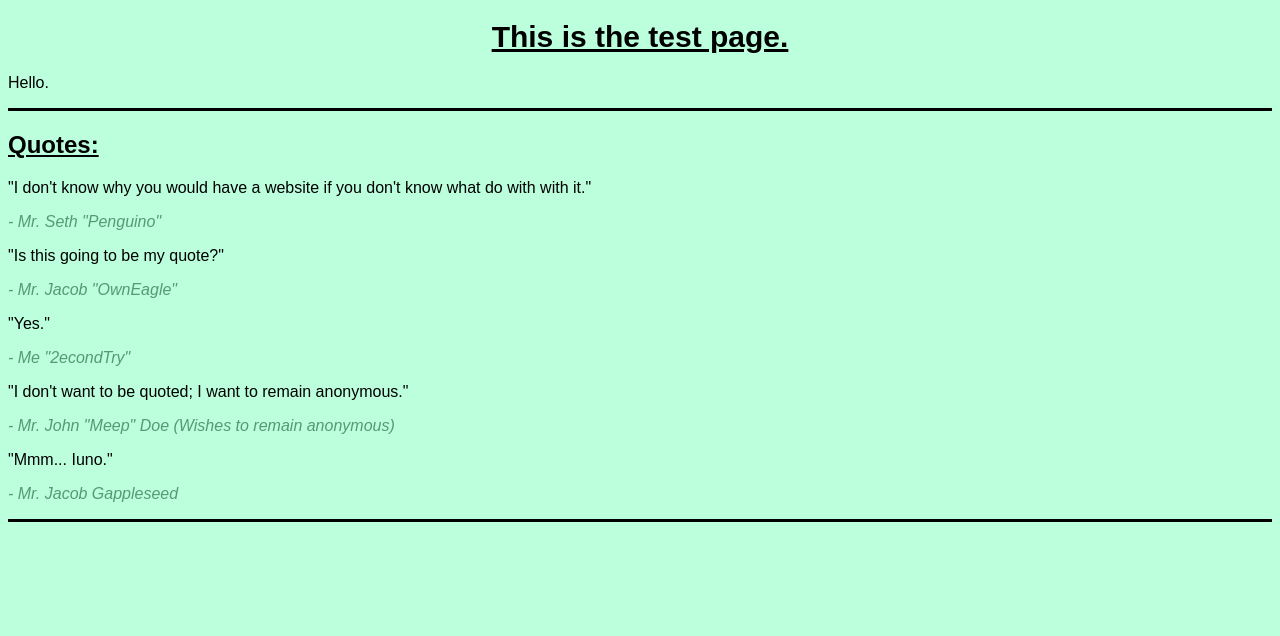
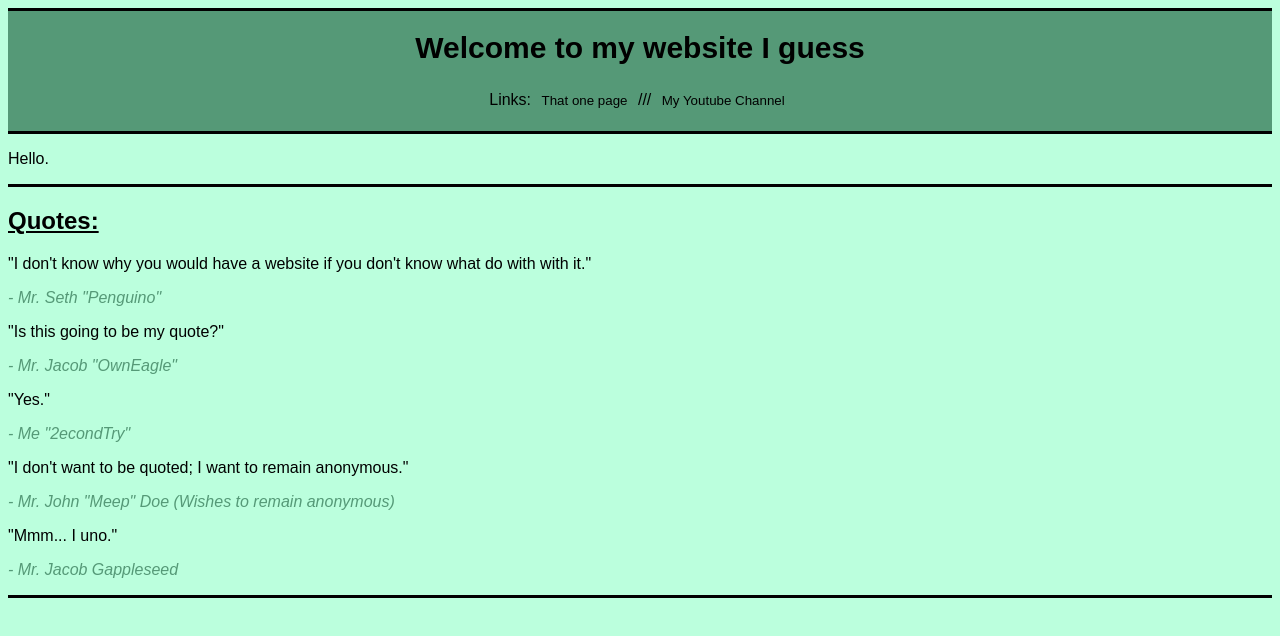
Before and after one commit to 2econdTry/2econdTry.github.io, a plain HTML site: page index.html in a window 1280 px wide. Drawn offline with Linux system fonts and the light colour scheme.

Commit message:
Added somewhat proper top bar
Overhauled the top part of the main page so that it has some links and a new color

```diff
--- a/index.html
+++ b/index.html
@@ -16,11 +16,43 @@ div {
 	border-style: solid hidden solid hidden;
 	border-color:#000000;
 }
-.qauthor {
+.qauthor{
 	color: #559977;
 }
+.topbar{
+	position: sticky;
+	background-color: #559977;
+	margin: none;
+	width: 100%;
+	color: #000000;
+	text-align: center;
+	cursor: default;
+}
+button.toplinks {
+	border: hidden;
+	font-family: "Bahnschrift", sans-serif;
+	height: 30px;
+	background-color: #559977;
+	transition-duration: 0.3s;
+}
+button.toplinks:hover {
+	background-color: #77dd99;
+	cursor: pointer;
+}
+a.qauthor {
+	color: #559977;
+	text-decoration: none;
+}
 </style>
-<h1><b><u>This is the test page.</u></b></h1>
+<div class="topbar">
+<h1><b>Welcome to my website I guess</b></h1>
+<p>Links:
+<button onclick="location.href='https://2econdtry.github.io/the-one-with-the-page'" type="button" class="toplinks">That one page</button>
+ ///
+<button onclick="location.href='https://www.youtube.com/@2econdtry'" type="button" class="toplinks">My Youtube Channel</button>
+ </p>
+</div>
+
 <p>Hello.</p>
 <div>
 <h2><u>Quotes:</u></h2>
@@ -29,10 +61,10 @@ div {
 <p>"Is this going to be my quote?"</p>
 <p class="qauthor"><i> - Mr. Jacob "OwnEagle"</i></p>
 <p>"Yes."</p>
-<p class="qauthor"><i> - Me "2econdTry"</i></p>
+<p class="qauthor"><i> - Me "<a href="https://2econdtry.github.io/hes-coming" class="qauthor">2econdTry</a>"</i></p>
 <p>"I don't want to be quoted; I want to remain anonymous."</p>
 <p class="qauthor"><i> - Mr. John "Meep" Doe (Wishes to remain anonymous)</i></p>
-<p>"Mmm... Iuno."</p>
+<p>"Mmm... I uno."</p>
 <p class="qauthor"><i> - Mr. Jacob Gappleseed</i></p>
 </div>
 </html>
```
